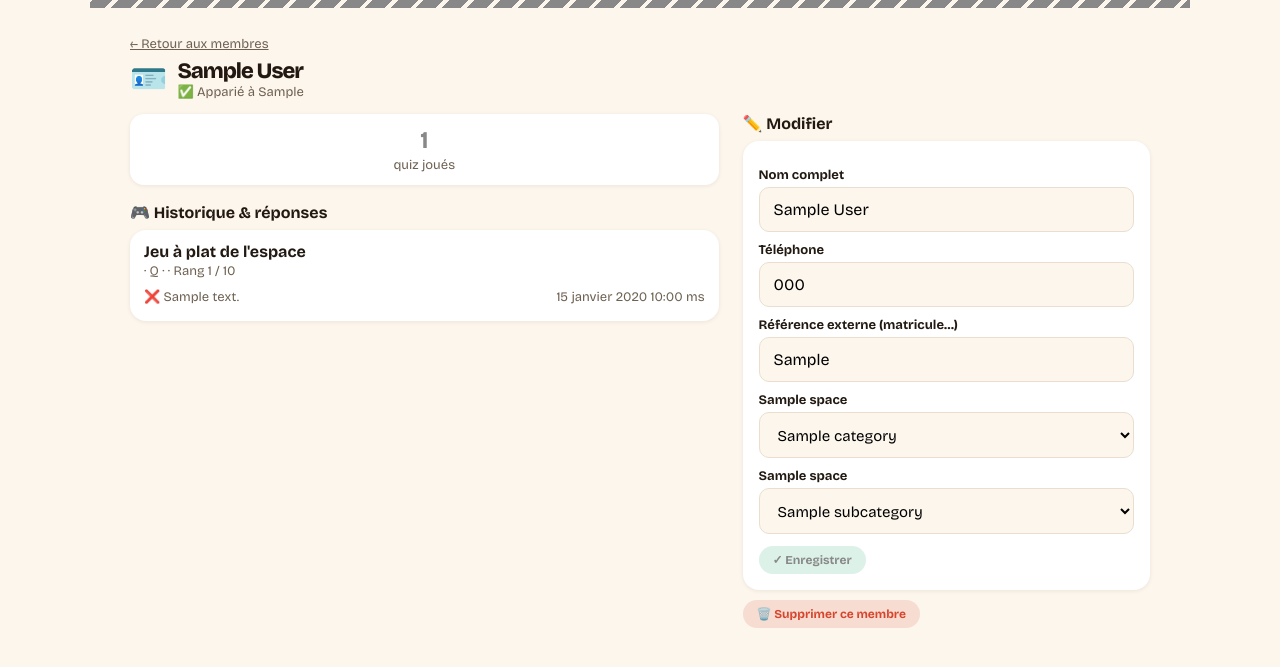
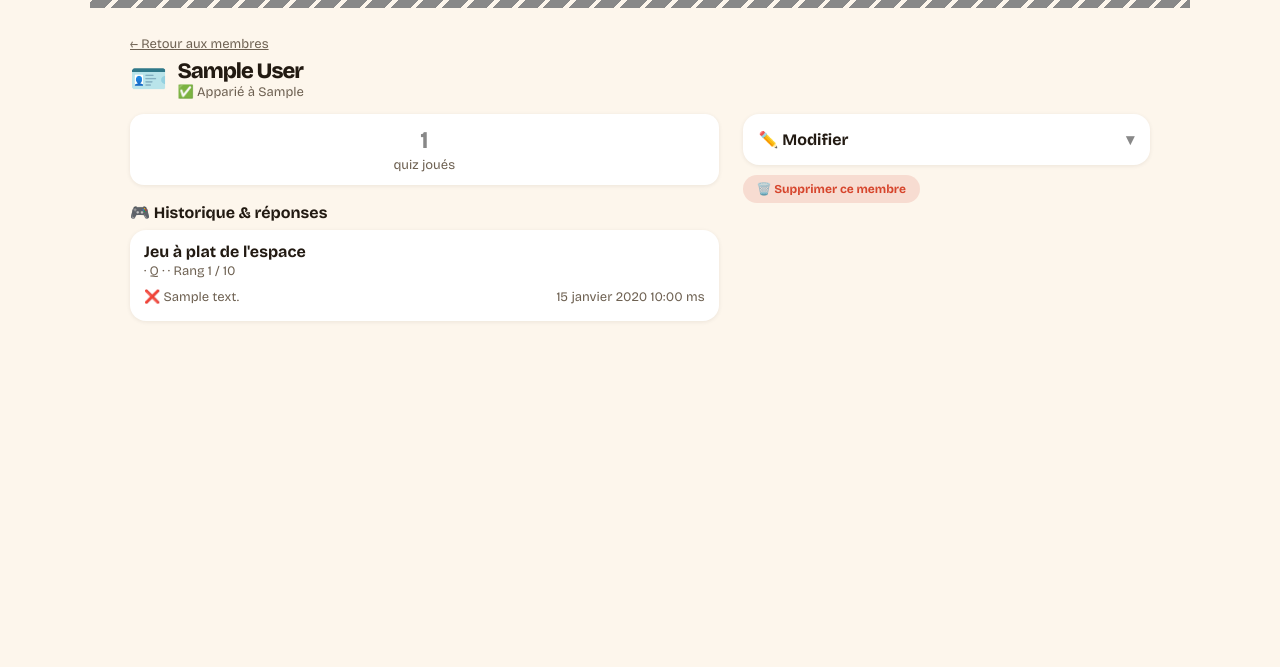
Before and after one commit to aphenom/maxquiz, a Django app: template game/templates/game/dashboard_member_detail.html in a window 1280 px wide. Shown: the top 667 px of the page. Run offline with Django 5.2, Linux system fonts and the light colour scheme; tables that the repository leaves empty hold one stand-in row (values such as "Sample post"); the template is opened without the code that fills it: values that come from a table or form of the project are taken from there, most other values are stand-ins (such as "Sample title", 1, 10 or a date in 2020).

Commit message:
feat: Refactor member edit form into an accordion for better UX

```diff
--- a/game/templates/game/dashboard_member_detail.html
+++ b/game/templates/game/dashboard_member_detail.html
@@ -58,8 +58,10 @@
   </div>
 
   <div>
-    <h2 style="font-size:16px;margin:0 0 8px">✏️ Modifier</h2>
-    <form method="post" class="card mcard" onsubmit="return confirm('Enregistrer les modifications de {{ member.full_name }} ?');">
+    <details class="dash-accordion">
+      <summary>✏️ Modifier</summary>
+      <div class="accordion-body">
+        <form method="post" class="mcard" onsubmit="return confirm('Enregistrer les modifications de {{ member.full_name }} ?');">
           {% csrf_token %}
           <input type="hidden" name="action" value="edit_member">
           <label>Nom complet</label>
@@ -82,6 +84,8 @@
           </select>
           <button class="chip vert" type="submit" style="margin-top:12px">✓ Enregistrer</button>
         </form>
+      </div>
+    </details>
     <form method="post" style="margin-top:10px" onsubmit="return confirm('Supprimer {{ member.full_name }} ?');">
       {% csrf_token %}
       <input type="hidden" name="action" value="delete_member">
```
Lines whose indentation alone changed are shown as unchanged.
